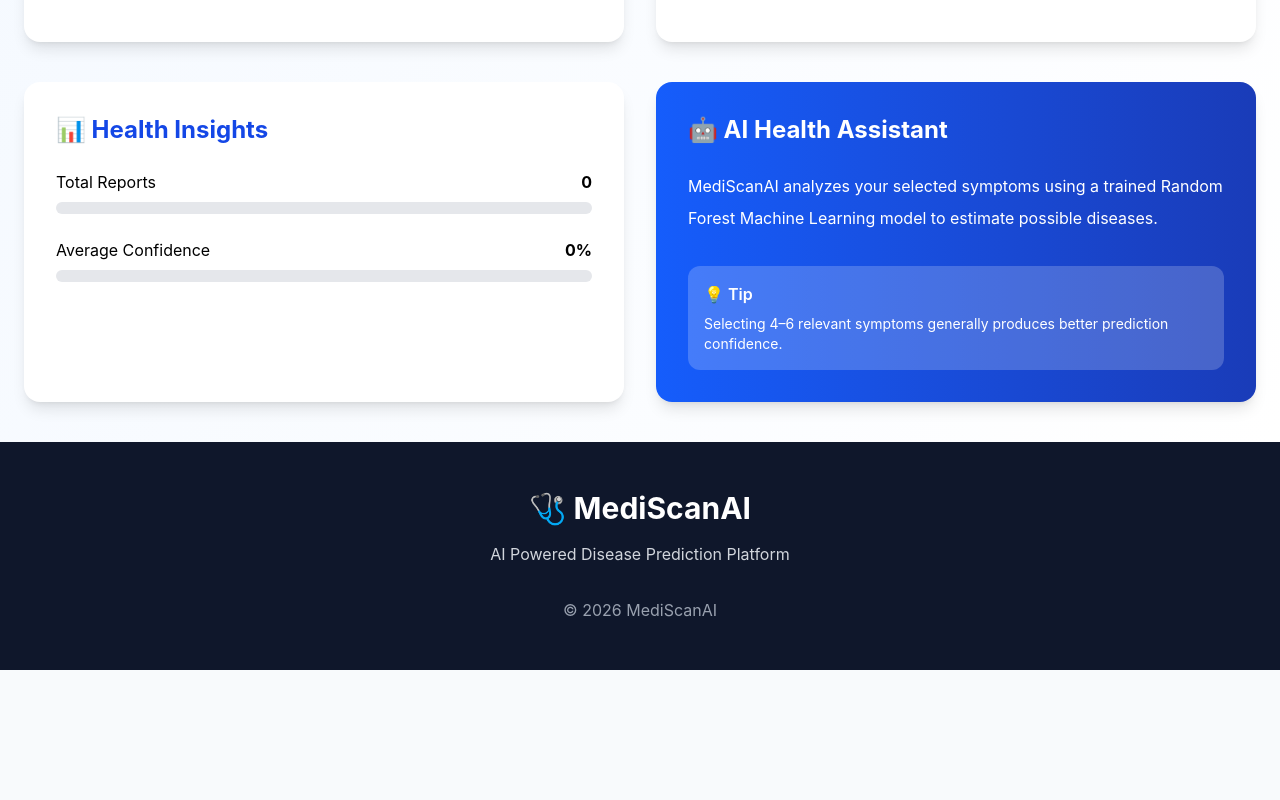
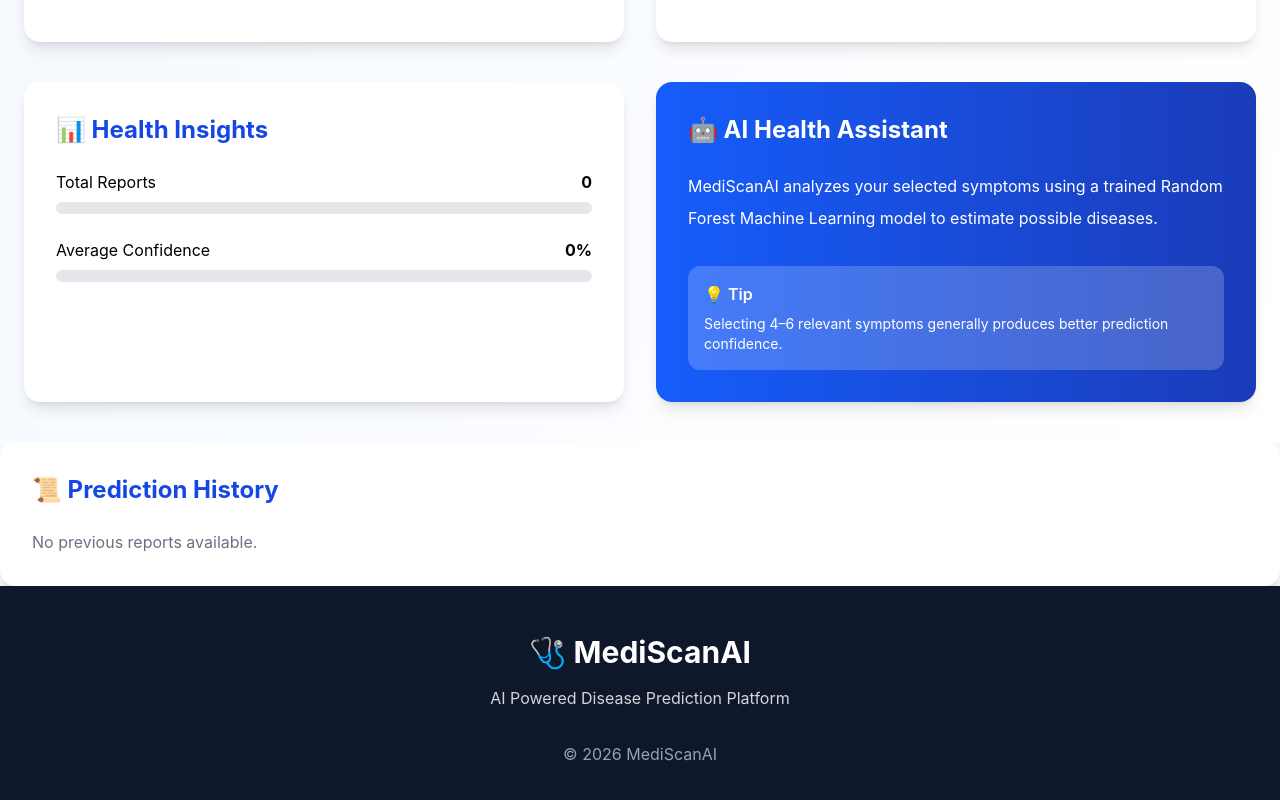
Before and after one commit to kavyaJD/MediscanAI-Frontend, a React (Vite) app: page /dashboard in a window 1280 px wide. Shown: the part 1931-2731 px from the top of the page. Before the commit the page ends 2601 px from the top, so only its background shows below. Built offline with nearby package versions, Linux system fonts and the light colour scheme.

Commit message:
Fix Vercel routing

```diff
--- /dev/null
+++ b/src/components/PredictionHistory.tsx
@@ -0,0 +1,72 @@
+interface Report {
+  disease: string;
+  confidence: number;
+  date: string;
+}
+
+function PredictionHistory() {
+  const reports: Report[] = JSON.parse(
+    localStorage.getItem("predictionHistory") || "[]"
+  );
+
+  if (reports.length === 0) {
+    return (
+      <div className="bg-white rounded-2xl shadow-lg p-8">
+        <h2 className="text-2xl font-bold text-blue-700 mb-6">
+          📜 Prediction History
+        </h2>
+
+        <p className="text-gray-500">
+          No previous reports available.
+        </p>
+      </div>
+    );
+  }
+
+  return (
+    <div className="bg-white rounded-2xl shadow-lg p-8">
+
+      <h2 className="text-2xl font-bold text-blue-700 mb-6">
+        📜 Prediction History
+      </h2>
+
+      <div className="space-y-4">
+
+        {reports.map((report, index) => (
+
+          <div
+            key={index}
+            className="border rounded-xl p-5 flex justify-between items-center hover:shadow transition"
+          >
+
+            <div>
+
+              <h3 className="font-bold text-lg">
+                {report.disease}
+              </h3>
+
+              <p className="text-gray-500 text-sm">
+                {report.date}
+              </p>
+
+            </div>
+
+            <div className="text-right">
+
+              <p className="text-blue-700 font-bold text-xl">
+                {report.confidence}%
+              </p>
+
+            </div>
+
+          </div>
+
+        ))}
+
+      </div>
+
+    </div>
+  );
+}
+
+export default PredictionHistory;
--- a/src/pages/Dashboard.tsx
+++ b/src/pages/Dashboard.tsx
@@ -22,6 +22,7 @@ import {
 } from "react-icons/fa";
 import { Link } from "react-router-dom";
 import { useEffect, useState } from "react";
+import PredictionHistory from "../components/PredictionHistory";
 
 interface Report {
   disease: string;
@@ -551,6 +552,8 @@ const COLORS = [
 
       </div>
 
+      <PredictionHistory />
+
       <Footer />
 
     </>
--- a/src/pages/Result.tsx
+++ b/src/pages/Result.tsx
@@ -12,6 +12,7 @@ import {
 } from "recharts";
 import jsPDF from "jspdf";
 import AIHealthAssistant from "../components/AIHealthAssistant";
+
 
 function Result() {
   const { state } = useLocation();
```
